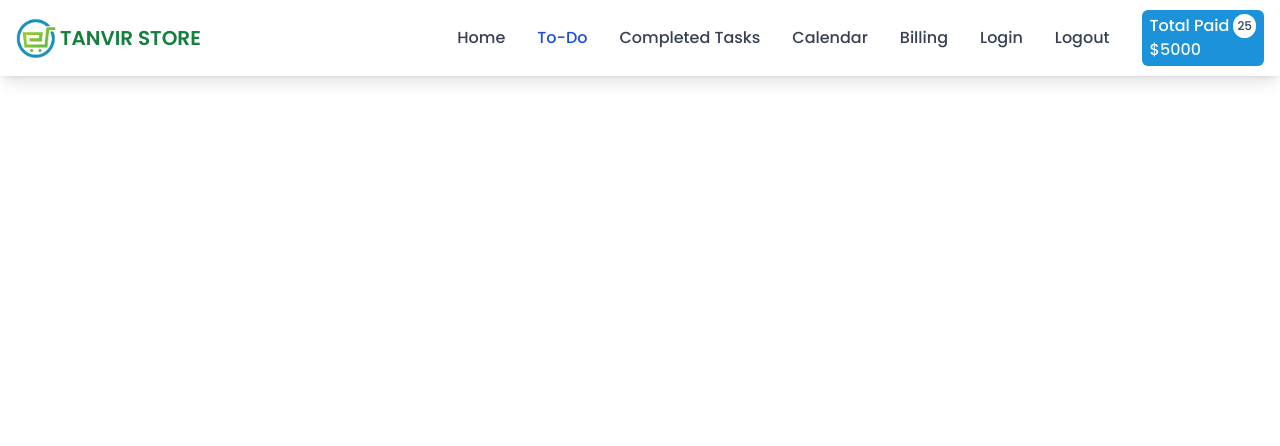
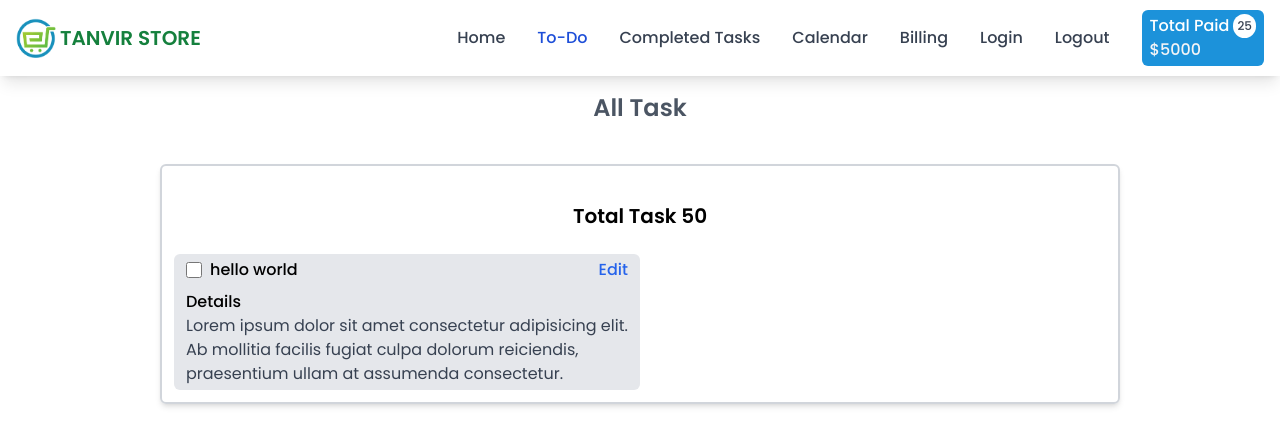
Before and after one commit to tanvirgithub21/Billing-Page-Frontend, a React (Create React App) app: page /toDo in a window 1280 px wide. Shown: the top 446 px of the page. Built offline with nearby package versions, Linux system fonts and the light colour scheme.

Commit message:
added to do section

```diff
--- a/public/index.html
+++ b/public/index.html
@@ -24,7 +24,7 @@
       work correctly both with client-side routing and a non-root public URL.
       Learn how to configure a non-root public URL by running `npm run build`.
     -->
-    <title>React App</title>
+    <title>Task Management Tool</title>
   </head>
   <body>
     <noscript>You need to enable JavaScript to run this app.</noscript>
--- a/src/App.js
+++ b/src/App.js
@@ -2,6 +2,7 @@ import { Routes, Route } from 'react-router-dom';
 import './App.css';
 import Billing from './Pages/Billing/Billing';
 import Home from './Pages/Home/Home';
+import ToDo from './Pages/ToDo/ToDo';
 import Navbar from './ShareComponent/Navbar/Navbar';
 
 function App() {
@@ -12,6 +13,7 @@ function App() {
         <Route path="/" element={<Home />} />
         <Route path="/home" element={<Home />} />
         <Route path="/billing" element={<Billing />} />
+        <Route path="/toDo" element={<ToDo />} />
       </Routes>
     </div>
   );
--- /dev/null
+++ b/src/Pages/ToDo/ToDo.jsx
@@ -0,0 +1,42 @@
+import React from "react";
+
+const ToDo = () => {
+  return (
+    <div>
+      <div className="container">
+        <h1 className="text-center text-lg md:text-2xl my-2 md:my-4 text-gray-600 font-semibold">
+          All Task
+        </h1>
+
+        <div className="max-w-[60rem] m-auto border-2 border-gray-300 rounded-md shadow-md mt-6 md:mt-10 p-3 mb-10">
+          <h3 className="text-center text-base md:text-xl my-4 md:my-6 font-semibold">
+            Total Task <span>50</span>
+          </h3>
+
+          <div className="w-full grid grid-cols-2 first-line:gap-4 max-h-[20rem] overflow-y-auto">
+            <div className="font-[500] w-full bg-gray-200 px-3 py-1 rounded-md">
+                <div className=" flex items-center justify-between">
+                    <div className="flex items-center ">
+                        <input
+                            type="checkbox"
+                            class="w-4 h-4 mr-2 text-gray-700 bg-gray-100 border-blue-600 ring-offset-gray-800 focus:ring-2"
+                        />
+                        <span>hello world</span>
+                    </div>
+                    <button className="text-blue-600">Edit</button>
+                </div>
+                <div>
+                    <h6 className="mt-2">Details</h6>
+                    <p className="text-gray-700 font-normal">Lorem ipsum dolor sit amet consectetur adipisicing elit. Ab mollitia facilis fugiat culpa dolorum reiciendis, praesentium ullam at assumenda consectetur.</p>
+                </div>
+            </div>
+
+          </div>
+        </div>
+
+      </div>
+    </div>
+  );
+};
+
+export default ToDo;
```
